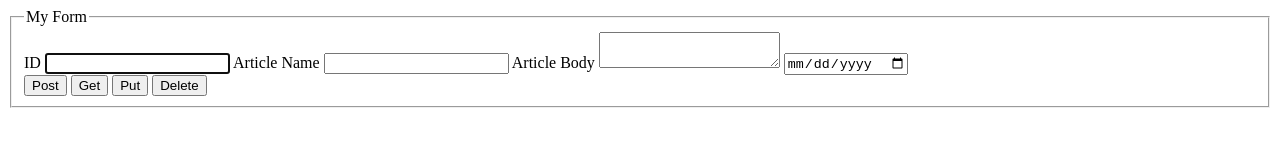
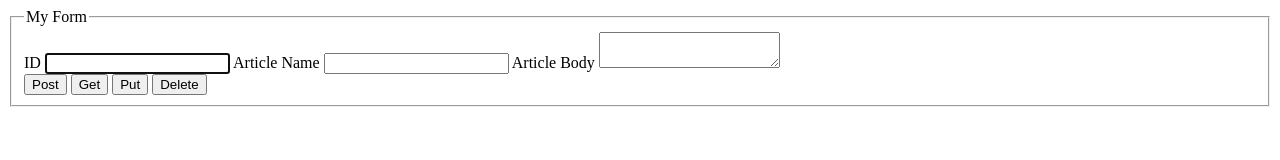
Before and after one commit to joeikedo/cse134-hw5, a website: page methodtest.html in a window 1280 px wide. Drawn offline with Linux system fonts and the light colour scheme.

Commit message:
mvp cleaning

```diff
--- a/methodtest.html
+++ b/methodtest.html
@@ -18,7 +18,7 @@
             <input type="text" id="article_name" name="article_name">
             <label for="article_body">Article Body</label>
             <textarea id="article_body" name="article_body"></textarea>
-            <input type="date" id="date" name="date">
+            <!-- <input type="date" id="date" name="date"> -->
             <br>
             <button type="button" id="postBtn">Post</button>
             <button type="button" id="getBtn">Get</button>
```
Also changed, not shown: scripts/hw5-part1.js (+0 -20 lines).
